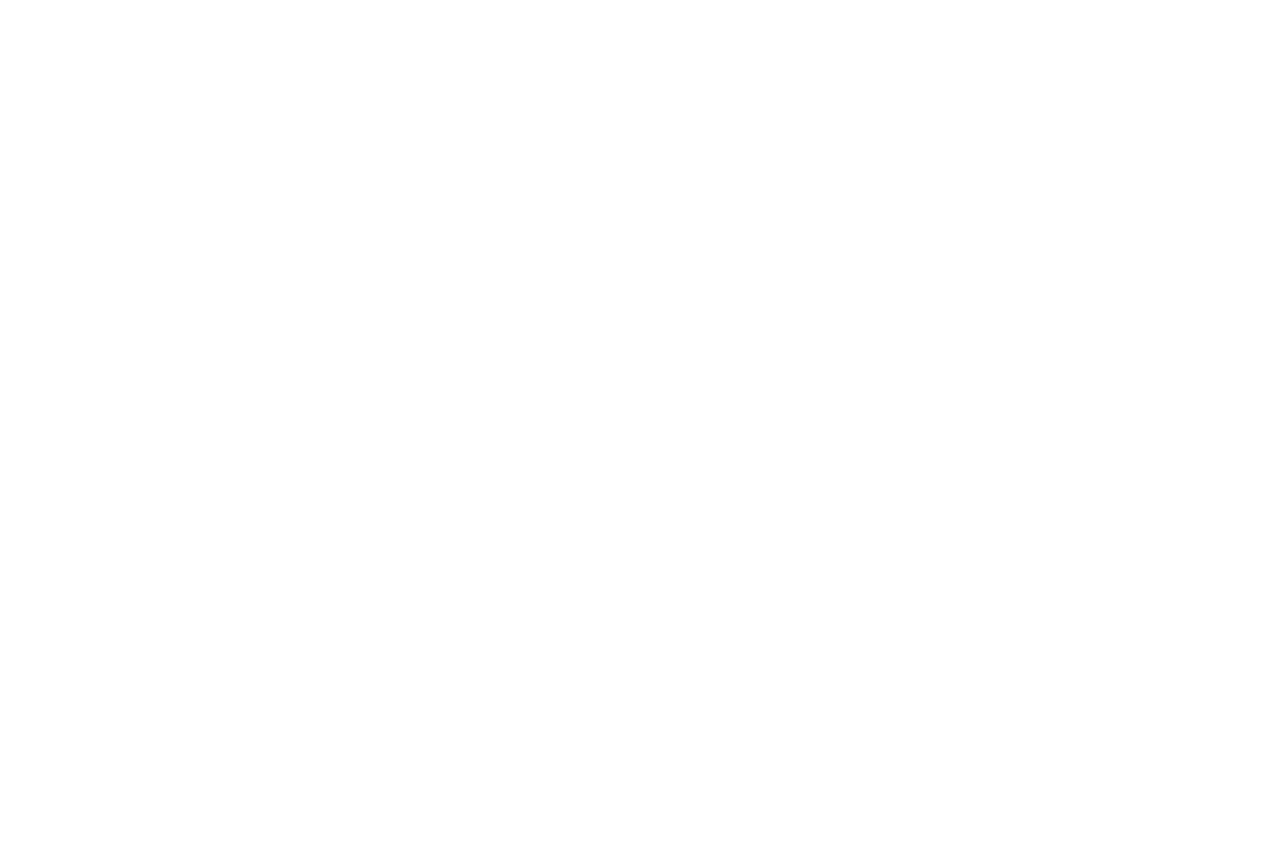
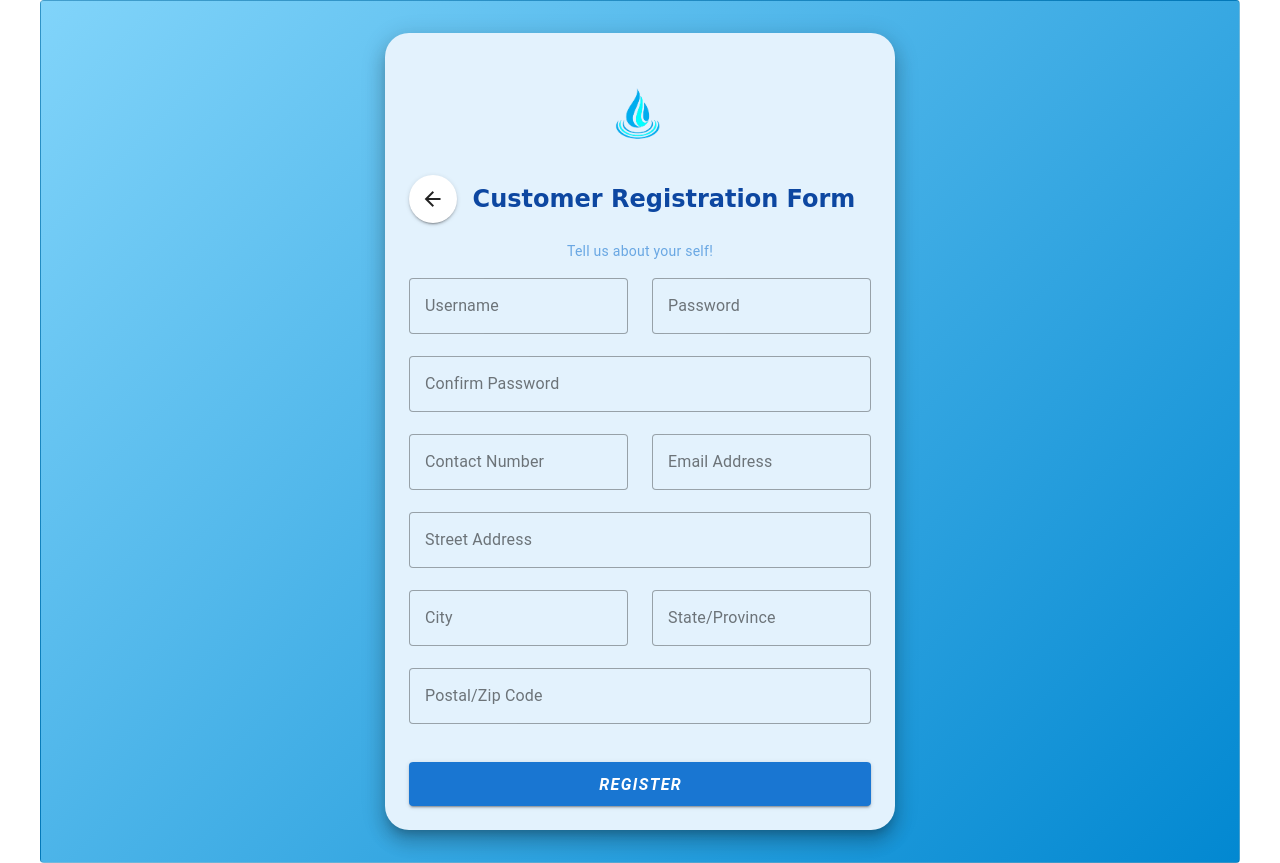
Before and after one commit to jason-himongala/Hydroswift_System, a Vue app: page /Customer in a window 1280 px wide. Before the commit this address had no page. Before the commit the page ends 800 px from the top, so only its background shows below. Built offline with nearby package versions, Linux system fonts and the light colour scheme.

Commit message:
added customer view

```diff
--- a/src/router/index.js
+++ b/src/router/index.js
@@ -1,6 +1,7 @@
 import { createRouter, createWebHistory } from 'vue-router'
 import LoginView from '@/views/auth/LoginView.vue'
 import UsertypeView from '@/views/auth/UsertypeView.vue'
+import RegistercustomerView from '@/views/auth/RegistercustomerView.vue'
 
 const router = createRouter({
   history: createWebHistory(import.meta.env.BASE_URL),
@@ -15,6 +16,11 @@
       name: 'Usertype',
       component: UsertypeView,
     },
+    {
+      path: '/Customer',
+      name: 'Customer',
+      component: RegistercustomerView,
+    },
 
   ],
 })
--- /dev/null
+++ b/src/views/auth/RegistercustomerView.vue
@@ -0,0 +1,160 @@
+<script setup>
+import { ref } from 'vue';
+import { useRouter } from 'vue-router';
+
+const form = ref({
+  firstName: '',
+  lastName: '',
+  stationName: '',
+  contactNumber: '',
+  email: '',
+  streetAddress: '',
+  city: '',
+  state: '',
+  postalCode: ''
+});
+
+const router = useRouter();
+function goBack() {
+  router.back();
+}
+</script>
+
+<template>
+  <v-app>
+    <v-main>
+      <v-container class="py-8 d-flex align-center justify-center bg-gradient border rounded">
+        <v-card elevation="12" class="pa-6 rounded-xl" max-width="700" style="background-color: #e3f2fd">
+          <!-- Logo -->
+          <div class="d-flex justify-center">
+            <img
+              src="/image/logo-removebg-preview.png"
+              alt="Water Truck"
+              width="100"
+              class="my-5 pt-2"
+            />
+          </div>
+
+          <!-- Title with back button -->
+          <div class="d-flex align-center mb-4">
+            <v-btn icon @click="goBack">
+              <v-icon>mdi-arrow-left</v-icon>
+            </v-btn>
+            <v-card-title
+              class="text-h5 font-weight-bold text-center flex-grow-1"
+              style="font-family: 'Comic Sans MS'; color: #0d47a1"
+            >
+              Customer Registration Form
+            </v-card-title>
+          </div>
+
+          <!-- Subtitle -->
+          <v-card-subtitle class="text-center mb-4" style="color: #1976d2">
+            Tell us about your self!
+          </v-card-subtitle>
+
+          <!-- Form Fields -->
+          <v-form>
+            <v-row>
+              <v-col cols="12" sm="6">
+                <v-text-field
+                  v-model="form.firstName"
+                  label="Username"
+                  variant="outlined"
+                  required
+                ></v-text-field>
+              </v-col>
+              <v-col cols="12" sm="6">
+                <v-text-field
+                  v-model="form.lastName"
+                  label="Password"
+                  variant="outlined"
+                  required
+                ></v-text-field>
+              </v-col>
+            </v-row>
+
+            <v-text-field
+              v-model="form.stationName"
+              label="Confirm Password"
+              variant="outlined"
+              required
+            ></v-text-field>
+
+            <v-row>
+              <v-col cols="12" sm="6">
+                <v-text-field
+                  v-model="form.contactNumber"
+                  label="Contact Number"
+                  type="tel"
+                  variant="outlined"
+                  required
+                ></v-text-field>
+              </v-col>
+              <v-col cols="12" sm="6">
+                <v-text-field
+                  v-model="form.email"
+                  label="Email Address"
+                  type="email"
+                  variant="outlined"
+                  required
+                ></v-text-field>
+              </v-col>
+            </v-row>
+
+            <v-text-field
+              v-model="form.streetAddress"
+              label="Street Address"
+              variant="outlined"
+              required
+            ></v-text-field>
+
+            <v-row>
+              <v-col cols="12" sm="6">
+                <v-text-field
+                  v-model="form.city"
+                  label="City"
+                  variant="outlined"
+                  required
+                ></v-text-field>
+              </v-col>
+              <v-col cols="12" sm="6">
+                <v-text-field
+                  v-model="form.state"
+                  label="State/Province"
+                  variant="outlined"
+                  required
+                ></v-text-field>
+              </v-col>
+            </v-row>
+
+            <v-text-field
+              v-model="form.postalCode"
+              label="Postal/Zip Code"
+              variant="outlined"
+              required
+            ></v-text-field>
+
+            <!-- Submit Button -->
+            <v-btn
+              block
+              color="blue-darken-2"
+              size="large"
+              class="mt-4"
+              style="font-weight: bold; font-style: italic"
+            >
+              <router-link to="/Confirmation" class="text-white text-decoration-none">Register</router-link>
+            </v-btn>
+          </v-form>
+        </v-card>
+      </v-container>
+    </v-main>
+  </v-app>
+</template>
+
+<style scoped>
+.bg-gradient {
+  background: linear-gradient(135deg, #81d4fa, #0288d1);
+  min-height: 100vh;
+}
+</style>
```
